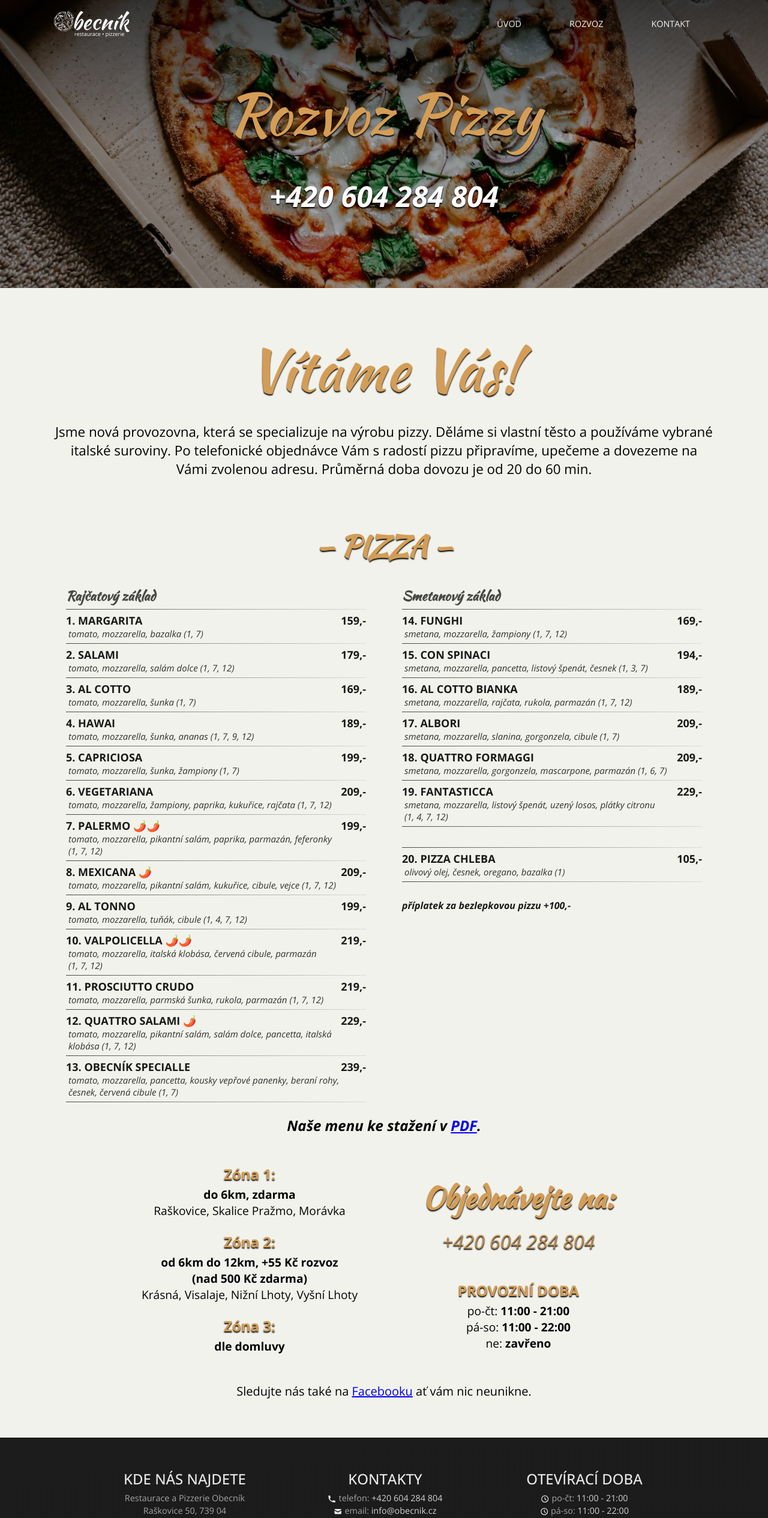
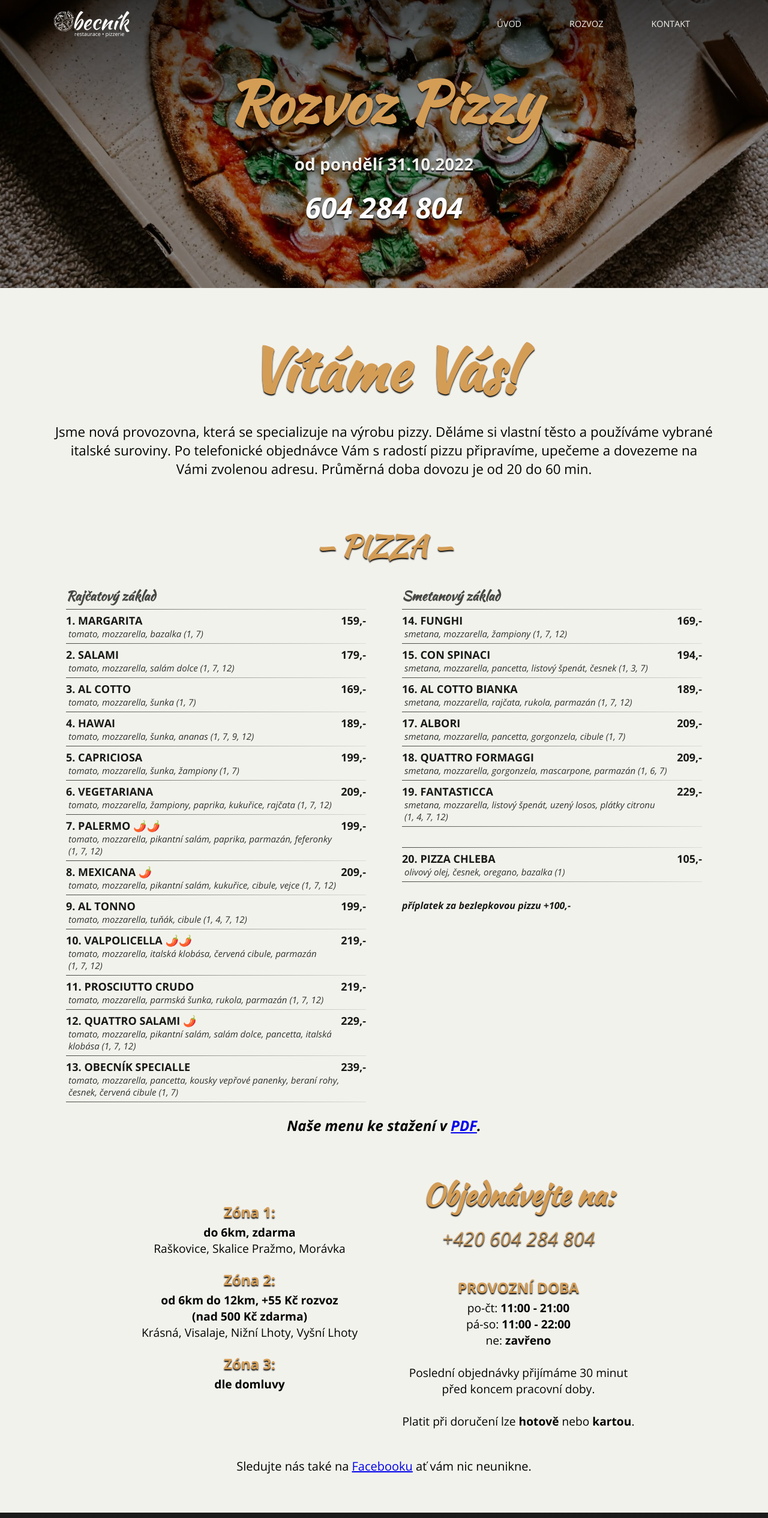
Before and after one commit to kolarskydominik/obecnik-pizzerie-app, a React (Create React App) app: page / in a window 1280 px wide. Shown: the top 2530 px of the page at 60% size. Built offline with nearby package versions, Linux system fonts and the light colour scheme.

Commit message:
finish touches

```diff
--- a/public/index.html
+++ b/public/index.html
@@ -4,10 +4,9 @@
 <head>
   <meta charset="utf-8" />
   <meta name="viewport" content="width=device-width, initial-scale=1" />
-
-  <meta name="description" content="Web site created using create-react-app" />
-  <meta name="" content="..." />
-
+  <meta name="title" content="Obecník - restaurace a pizzerie Raškovice" />
+  <meta name="description" content="Jsme nová restaurace a pizzerie v beskydské přírodě v klidné části vesnice Raškovice. Specializujeme se na výrobu pravé italské pizzy z vlastního domácího těsta a vybraných italských surovin. Rozvážíme jí do obcí Morávka, Pražmo, Skalice, Krásná, Visalaje a dalšího okolí. Nabízíme také výhodné obědové menu, domácí dezerty a kvalitní kávu pražírny Laura Coffee." />
+  <meta name="Author" content="www.kolarsky.eu" />
   <link rel="apple-touch-icon" sizes="152x152" href="%PUBLIC_URL%/favicon/apple-touch-icon.png">
   <link rel="icon" type="image/png" sizes="32x32" href="%PUBLIC_URL%/favicon/favicon-32x32.png">
   <link rel="icon" type="image/png" sizes="16x16" href="%PUBLIC_URL%/favicon/favicon-16x16.png">
--- a/src/components/Footer/Footer.js
+++ b/src/components/Footer/Footer.js
@@ -47,14 +47,14 @@ function Footer() {
           </FooterItem>
           <SocialIcons>
             <SocialIconLink
-              href="https://www.facebook.com"
+              href="https://www.facebook.com/profile.php?id=100087086114612"
               target="_blank"
               aria-label="Facebook"
             >
               <FaFacebookSquare />
             </SocialIconLink>
             <SocialIconLink
-              href="https://instagram.com"
+              href="https://www.instagram.com/obecnik_restaurace_pizzerie_/"
               target="_blank"
               aria-label="Instagram"
             >
--- a/src/components/OrderInfo/OrderInfo.elements.js
+++ b/src/components/OrderInfo/OrderInfo.elements.js
@@ -14,7 +14,7 @@ export const OrderInfoWrap = styled.div`
 
   div {
     flex: 1 1 300px;
-    max-width: 400px
+    max-width: 400px;
   }
 
   h3 {
--- a/src/components/OrderInfo/OrderInfo.js
+++ b/src/components/OrderInfo/OrderInfo.js
@@ -1,13 +1,13 @@
-import React from "react";
-import { OrderInfoWrap } from "./OrderInfo.elements";
+import React from 'react';
+import { OrderInfoWrap } from './OrderInfo.elements';
 // dataText
-import {dataText} from "../../dataText";
+import { dataText } from '../../dataText';
 
 function OrderInfo() {
   return (
     <OrderInfoWrap>
       <div>
-      <h4>Zóna 1:</h4>
+        <h4>Zóna 1:</h4>
         <p>
           <span>do 6km, zdarma</span> <br />
           Raškovice, Skalice Pražmo, Morávka
@@ -15,7 +15,11 @@ function OrderInfo() {
         <br></br>
         <h4>Zóna 2:</h4>
         <p>
-          <span>od 6km do 12km, +55 Kč rozvoz <br />(nad 500 Kč zdarma)</span> <br />
+          <span>
+            od 6km do 12km, +55 Kč rozvoz <br />
+            (nad 500 Kč zdarma)
+          </span>{' '}
+          <br />
           Krásná, Visalaje, Nižní Lhoty, Vyšní Lhoty
         </p>
         <br></br>
@@ -30,7 +34,6 @@ function OrderInfo() {
         <br />
         <br />
         <h4>PROVOZNÍ DOBA</h4>
-
         <p>
           po-čt: <span>{dataText.otevrenoPizzaPoCt}</span>
         </p>
@@ -40,8 +43,14 @@ function OrderInfo() {
         <p>
           ne: <span>{dataText.otevrenoPizzaNe}</span>
         </p>
+        <p style={{maxWidth: '400px', margin: '0 auto'}}>
+        <br />
+        Poslední objednávky přijímáme 30&nbsp;minut před koncem pracovní doby.</p>
+      <p style={{maxWidth: '400px', margin: '0 auto'}}>
+        <br />
+        Platit při doručení lze <span>hotově</span> nebo <span>kartou</span>.
+      </p>
       </div>
-
     </OrderInfoWrap>
   );
 }
--- a/src/dataMenu.js
+++ b/src/dataMenu.js
@@ -206,7 +206,7 @@ export const dataPizzaCream = [
     ingredients: [
       ing.smetana,
       ing.mozzarella,
-      ing.slanina,
+      ing.pancetta,
       ing.gorgonzola,
       ing.cibule,
     ],
--- a/src/globalStyles.js
+++ b/src/globalStyles.js
@@ -45,7 +45,7 @@ body {
 }
 `;
 
-export const Heading2 = styled.div`
+export const Heading2 = styled.h1`
   font-size: 6rem;
   line-height: 6rem;
   font-family: var(--fonts-heading);
@@ -104,17 +104,17 @@ export const SectionHeaderHome = styled(SectionHeader)`
 
   p {
     padding: 0 20px;
-    margin: 20px 0;
+    margin: 0 0 10px 0;
     max-width: 1000px;
     line-height: 1.75rem;
-    font-size: 1.25rem;
+    font-size: 1.5rem;
     font-weight: bold;
 
   }
 
   @media screen and (min-width: 996px) {
     p {
-      font-size: 1.5rem;
+      font-size: 1.75rem;
     }
   }
 
--- a/src/pages/Kontakt/Kontakt.js
+++ b/src/pages/Kontakt/Kontakt.js
@@ -73,14 +73,14 @@ function Kontakt() {
           </FooterItem>
           <SocialIcons>
             <SocialIconLink
-              href="https://www.facebook.com"
+              href="https://www.facebook.com/profile.php?id=100087086114612"
               target="_blank"
               aria-label="Facebook"
             >
               <FaFacebookSquare />
             </SocialIconLink>
             <SocialIconLink
-              href="https://instagram.com"
+              href="https://www.instagram.com/obecnik_restaurace_pizzerie_/"
               target="_blank"
               aria-label="Instagram"
             >
--- a/src/pages/Rozvoz/Rozvoz.js
+++ b/src/pages/Rozvoz/Rozvoz.js
@@ -35,7 +35,8 @@ function Rozvoz() {
       <Navbar />
       <SectionHeaderHome image={dataWebImages.rozvozHeader}>
         <Heading2>Rozvoz Pizzy</Heading2>
-        <PhoneLink href={dataText.telefon2}>{dataText.telefon}</PhoneLink>
+        <p>od pondělí 31.10.2022</p>
+        <PhoneLink href={dataText.telefon2}>604 284 804</PhoneLink>
       </SectionHeaderHome>
       <SectionContainer>
         <Wrapper>
--- a/src/pages/Uvod/Uvod.js
+++ b/src/pages/Uvod/Uvod.js
@@ -50,7 +50,7 @@ function Restaurace() {
         Specializujeme se také na výrobu italské pizzy a&nbsp;už nyní můžete využít
           náš rozvoz a&nbsp;dát si pizzu z&nbsp;pohodlí domova nebo v&nbsp;práci. V nabídce
           budou i&nbsp;výhodné obědové menu. Budeme péct převážně vlastní dezerty&nbsp;a
-          necháme si záležet i&nbsp;na dobré kávě pražírny - Laura Coffee, která má svou sídlo
+          necháme si záležet i&nbsp;na dobré kávě pražírny - Laura Coffee, která má své sídlo
           v&nbsp;Ostravě.
         </p>
         <p>Věříme, že si restauraci - pizzerii Obecník oblíbíte a&nbsp;strávíte tam příjemné chvíle. O&nbsp;otevření Vás budeme včas informovat
```
Also changed, not shown: 1 other file (tests, documents, lock files or other folders).
